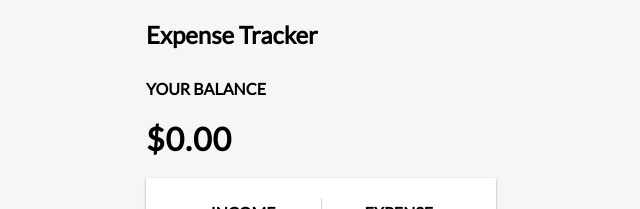
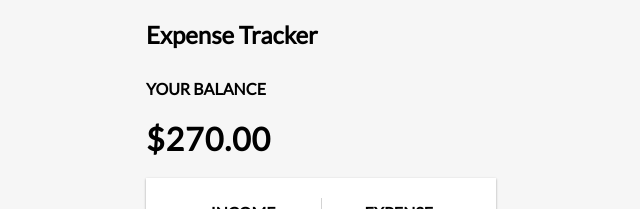
Before and after one commit to Jrbiltmore/expense-tracker, a React (Create React App) app: page / in a window 1280 px wide. Shown: the top 209 px of the page, without its empty margins (319-959 px from the left). Built offline with nearby package versions, Linux system fonts and the light colour scheme.

Commit message:
Balance query

```diff
--- a/src/components/Balance.js
+++ b/src/components/Balance.js
@@ -1,10 +1,17 @@
-import React from "react";
+import React, { useContext } from "react";
+import { GlobalContext } from "../context/GlobalState";
 
 const Balance = () => {
+  const { transactions } = useContext(GlobalContext);
+
+  const amounts = transactions.map((transaction) => Number(transaction.amount));
+  console.log(amounts);
+  const total = amounts.reduce((acc, item) => acc + item, 0).toFixed(2);
+
   return (
     <>
       <h4>Your Balance</h4>
-      <h1>$0.00</h1>
+      <h1>${total}</h1>
     </>
   );
 };
--- a/src/components/IncomeExpense.js
+++ b/src/components/IncomeExpense.js
@@ -1,6 +1,9 @@
-import React from "react";
+import React, { useContext } from "react";
+import { GlobalContext } from "../context/GlobalState";
 
 const IncomeExpense = () => {
+  const { transactions } = useContext(GlobalContext);
+
   return (
     <div className="inc-exp-container">
       <div>
--- a/src/components/Transaction.js
+++ b/src/components/Transaction.js
@@ -5,7 +5,7 @@
   const sign = transaction.amount < 0 ? "-" : "+";
   return (
     <li className={transaction.amount < 0 ? "minus" : "plus"}>
-      {transaction.text}{" "}
+      {transaction.text}
       <span>
         {sign}${Math.abs(transaction.amount)}
       </span>
```
